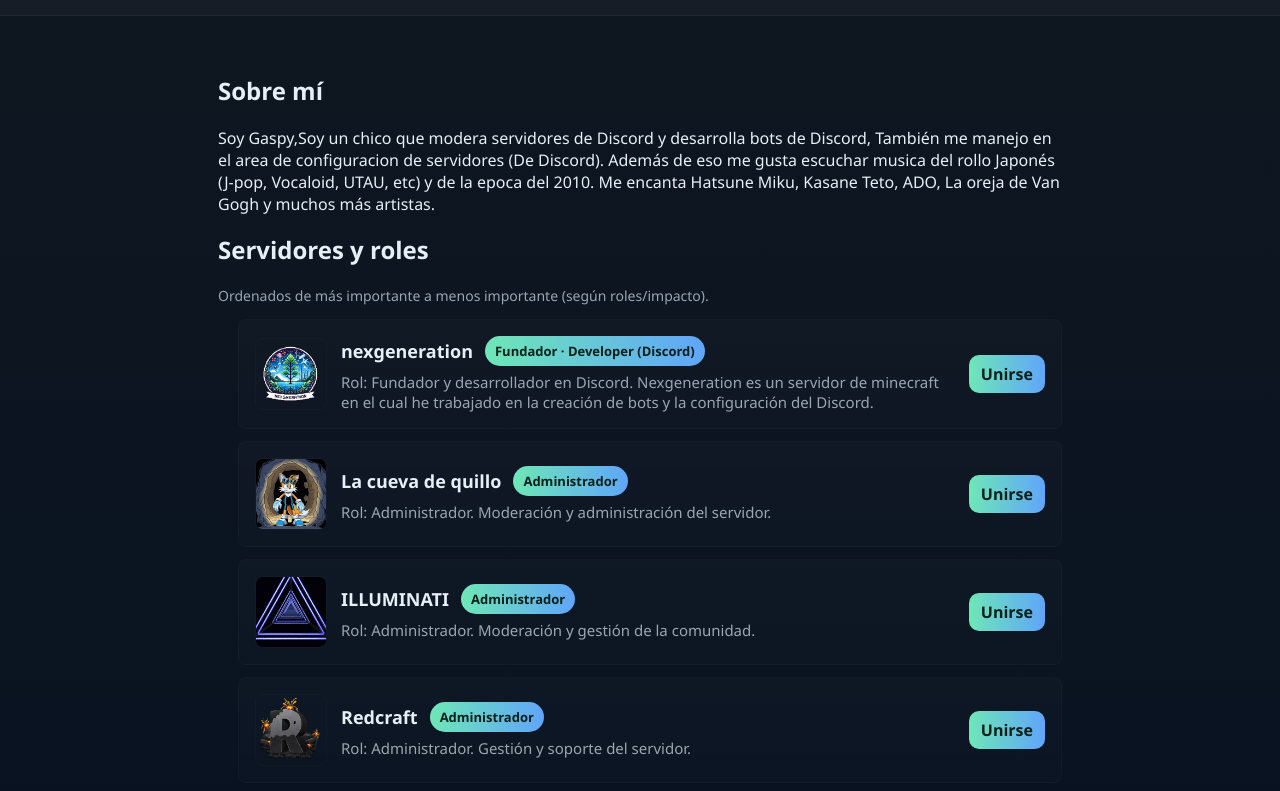
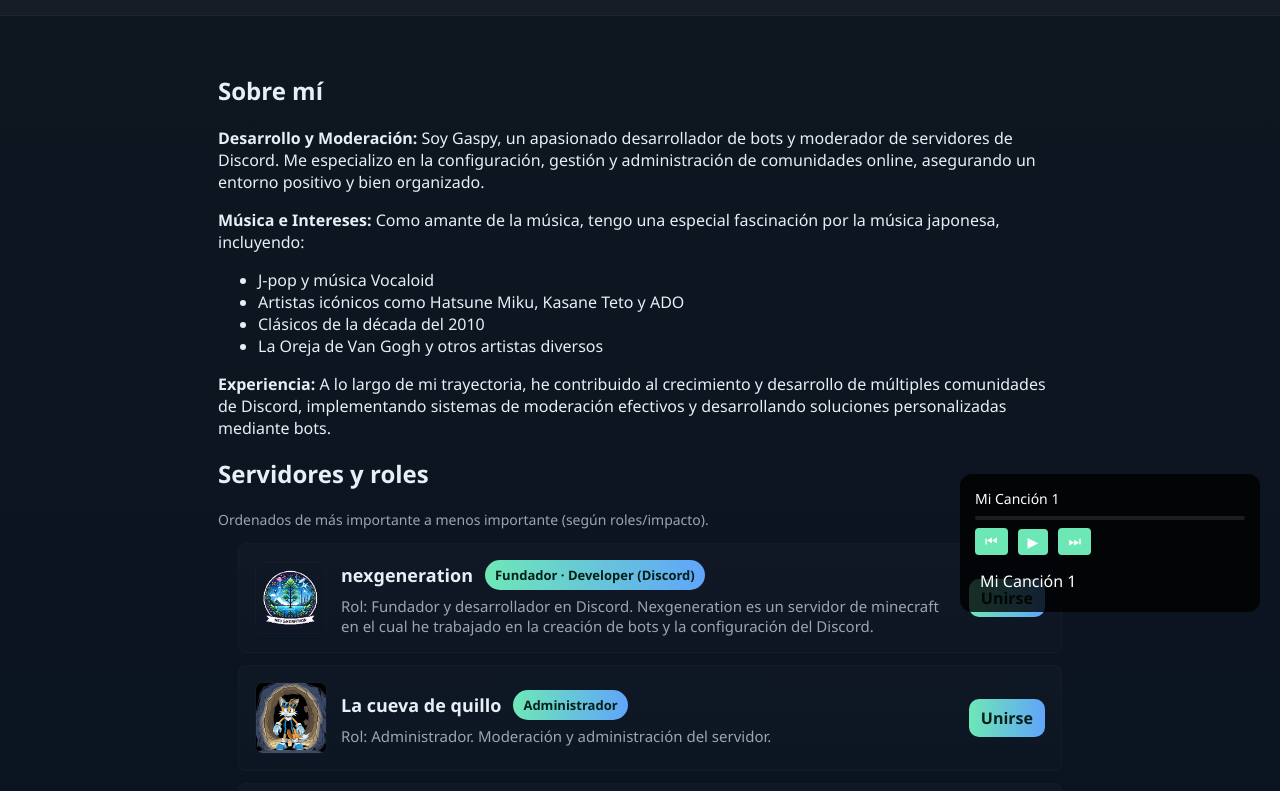
Before and after one commit to TheGaspyGames/thegaspygames.github.io, a plain HTML site: page index.html in a window 1280 px wide. Shown: the part 168-959 px from the top of the page. Drawn offline with Linux system fonts and the light colour scheme.

Commit message:
Update index.html

```diff
--- a/index.html
+++ b/index.html
@@ -7,13 +7,91 @@
   <!-- Favicon / site logo: coloca assets/site-logo.png o assets/favicon.ico -->
   <link rel="icon" href="assets/site-logo.png">
   <link rel="stylesheet" href="styles.css">
+  <style>
+    .audio-player {
+      position: fixed;
+      bottom: 20px;
+      right: 20px;
+      background: rgba(0, 0, 0, 0.8);
+      padding: 15px;
+      border-radius: 12px;
+      z-index: 1000;
+      min-width: 300px;
+    }
+    .audio-controls {
+      display: flex;
+      align-items: center;
+      gap: 10px;
+      margin-bottom: 10px;
+    }
+    .audio-player button {
+      background: var(--accent);
+      border: none;
+      color: white;
+      padding: 5px 10px;
+      border-radius: 4px;
+      cursor: pointer;
+      font-size: 14px;
+    }
+    .audio-player button:hover {
+      opacity: 0.9;
+    }
+    .song-info {
+      color: white;
+      font-size: 14px;
+      margin-bottom: 8px;
+    }
+    .song-progress {
+      width: 100%;
+      height: 4px;
+      background: rgba(255, 255, 255, 0.1);
+      border-radius: 2px;
+      cursor: pointer;
+      margin-bottom: 8px;
+    }
+    .progress-bar {
+      height: 100%;
+      background: var(--accent);
+      border-radius: 2px;
+      width: 0%;
+      transition: width 0.1s linear;
+    }
+    .playlist {
+      max-height: 150px;
+      overflow-y: auto;
+      margin-top: 10px;
+    }
+    .playlist-item {
+      color: white;
+      padding: 5px;
+      cursor: pointer;
+      border-radius: 4px;
+      transition: background 0.2s;
+    }
+    .playlist-item:hover {
+      background: rgba(255, 255, 255, 0.1);
+    }
+    .playlist-item.active {
+      background: rgba(var(--accent-rgb), 0.3);
+    }
+    /* Personalización de la barra de desplazamiento para la playlist */
+    .playlist::-webkit-scrollbar {
+      width: 6px;
+    }
+    .playlist::-webkit-scrollbar-track {
+      background: rgba(255, 255, 255, 0.1);
+      border-radius: 3px;
+    }
+    .playlist::-webkit-scrollbar-thumb {
+      background: var(--accent);
+      border-radius: 3px;
+    }
+  </style>
 </head>
 <body>
   <header class="site-header">
     <div class="container header-top">
       <div class="header-left">
-        <!-- Logo de la página: reemplaza assets/site-logo.png por tu imagen -->
-        <img src="assets/site-logo.png" alt="Logo" class="site-logo">
         <div class="site-title">
           <h1>Portafolio</h1>
           <p class="subtitle">Experiencias y servidores ordenados por importancia</p>
@@ -32,7 +110,19 @@
   <main class="container">
     <section id="about">
       <h2>Sobre mí</h2>
-      <p>Soy Gaspy,Soy un chico que modera servidores de Discord y desarrolla bots de Discord, También me manejo en el area de configuracion de servidores (De Discord). Además de eso me gusta escuchar musica del rollo Japonés (J-pop, Vocaloid, UTAU, etc) y de la epoca del 2010. Me encanta Hatsune Miku, Kasane Teto, ADO, La oreja de Van Gogh y muchos más artistas.</p>
+      <div class="about-content">
+        <p><strong>Desarrollo y Moderación:</strong> Soy Gaspy, un apasionado desarrollador de bots y moderador de servidores de Discord. Me especializo en la configuración, gestión y administración de comunidades online, asegurando un entorno positivo y bien organizado.</p>
+
+        <p><strong>Música e Intereses:</strong> Como amante de la música, tengo una especial fascinación por la música japonesa, incluyendo:</p>
+        <ul class="interests-list">
+          <li>J-pop y música Vocaloid</li>
+          <li>Artistas icónicos como Hatsune Miku, Kasane Teto y ADO</li>
+          <li>Clásicos de la década del 2010</li>
+          <li>La Oreja de Van Gogh y otros artistas diversos</li>
+        </ul>
+
+        <p><strong>Experiencia:</strong> A lo largo de mi trayectoria, he contribuido al crecimiento y desarrollo de múltiples comunidades de Discord, implementando sistemas de moderación efectivos y desarrollando soluciones personalizadas mediante bots.</p>
+      </div>
     </section>
 
     <section id="experiencias">
@@ -143,5 +233,121 @@
       <p>Hecho con ♥ — Gaspy</p>
     </div>
   </footer>
+
+  <div class="audio-player">
+    <div class="song-info">
+      <span id="currentSong">Selecciona una canción</span>
+    </div>
+    <div class="song-progress" id="progressContainer">
+      <div class="progress-bar" id="progressBar"></div>
+    </div>
+    <div class="audio-controls">
+      <button onclick="previousSong()">⏮</button>
+      <button onclick="toggleMusic()" id="musicToggle">▶</button>
+      <button onclick="nextSong()">⏭</button>
+    </div>
+    <div class="playlist" id="playlist">
+      <!-- Las canciones se agregarán aquí dinámicamente -->
+    </div>
+    <audio id="bgMusic">
+      Tu navegador no soporta el elemento de audio.
+    </audio>
+  </div>
+
+  <script>
+    // Lista de canciones (actualiza esta lista con tus canciones)
+    const songs = [
+      {
+        title: "Mi Canción 1",
+        file: "assets/music/cancion1.mp3"
+      }
+      // Puedes agregar más canciones aquí
+    ];
+
+    let currentSongIndex = 0;
+    let isPlaying = false;
+    const music = document.getElementById('bgMusic');
+    const musicButton = document.getElementById('musicToggle');
+    const currentSongElement = document.getElementById('currentSong');
+    const progressBar = document.getElementById('progressBar');
+    const progressContainer = document.getElementById('progressContainer');
+    const playlist = document.getElementById('playlist');
+
+    // Inicializar la playlist
+    function initializePlaylist() {
+      playlist.innerHTML = songs.map((song, index) => `
+        <div class="playlist-item ${index === currentSongIndex ? 'active' : ''}"
+             onclick="playSongAtIndex(${index})">
+          ${song.title}
+        </div>
+      `).join('');
+    }
+
+    function updatePlaylistSelection() {
+      document.querySelectorAll('.playlist-item').forEach((item, index) => {
+        item.classList.toggle('active', index === currentSongIndex);
+      });
+    }
+
+    function loadCurrentSong() {
+      const song = songs[currentSongIndex];
+      music.src = song.file;
+      currentSongElement.textContent = song.title;
+      if (isPlaying) {
+        music.play();
+      }
+      updatePlaylistSelection();
+    }
+
+    function toggleMusic() {
+      if (isPlaying) {
+        music.pause();
+        musicButton.textContent = '▶';
+      } else {
+        music.play();
+        musicButton.textContent = '⏸';
+      }
+      isPlaying = !isPlaying;
+    }
+
+    function nextSong() {
+      currentSongIndex = (currentSongIndex + 1) % songs.length;
+      loadCurrentSong();
+    }
+
+    function previousSong() {
+      currentSongIndex = (currentSongIndex - 1 + songs.length) % songs.length;
+      loadCurrentSong();
+    }
+
+    function playSongAtIndex(index) {
+      currentSongIndex = index;
+      loadCurrentSong();
+      if (!isPlaying) {
+        toggleMusic();
+      }
+    }
+
+    // Actualizar la barra de progreso
+    music.addEventListener('timeupdate', () => {
+      const progress = (music.currentTime / music.duration) * 100;
+      progressBar.style.width = `${progress}%`;
+    });
+
+    // Permitir cambiar la posición de la canción haciendo clic en la barra de progreso
+    progressContainer.addEventListener('click', (e) => {
+      const clickPosition = e.offsetX / progressContainer.offsetWidth;
+      music.currentTime = clickPosition * music.duration;
+    });
+
+    // Reproducir siguiente canción cuando termine la actual
+    music.addEventListener('ended', () => {
+      nextSong();
+    });
+
+    // Inicializar el reproductor
+    initializePlaylist();
+    loadCurrentSong();
+  </script>
 </body>
 </html>
```
